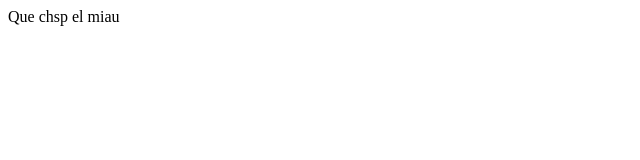
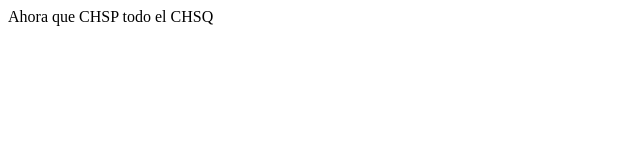
Before and after one commit to rperez0/proyectoDemoCursoPrework, a plain HTML site: page index.html in a window 1280 px wide. Shown: the whole page, without its empty margins (0-640 px from the left). Drawn offline with Linux system fonts and the light colour scheme.

Commit message:
Cambios en el sitio

```diff
--- a/index.html
+++ b/index.html
@@ -7,6 +7,6 @@
     <title>Hola mundo</title>
 </head>
 <body>
-   Que chsp el miau
+   Ahora que CHSP todo el CHSQ
 </body>
 </html>
```
